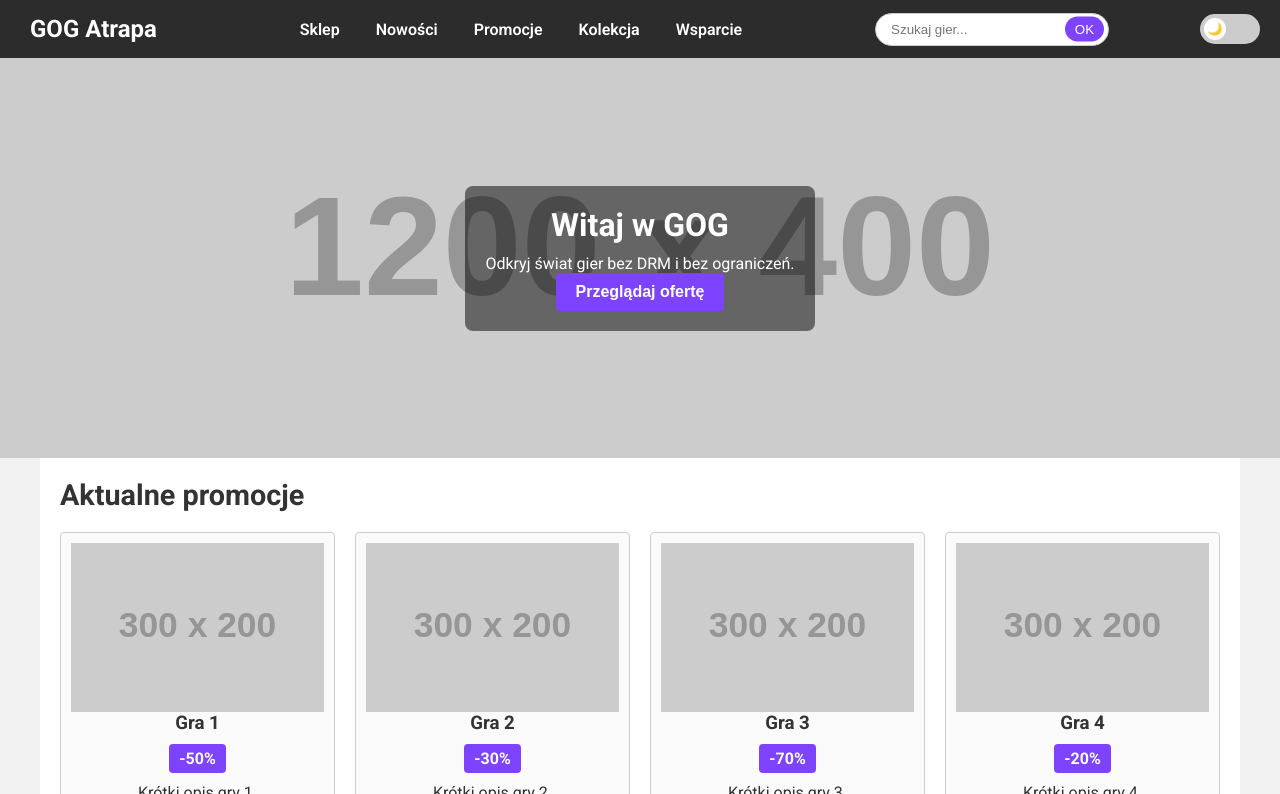
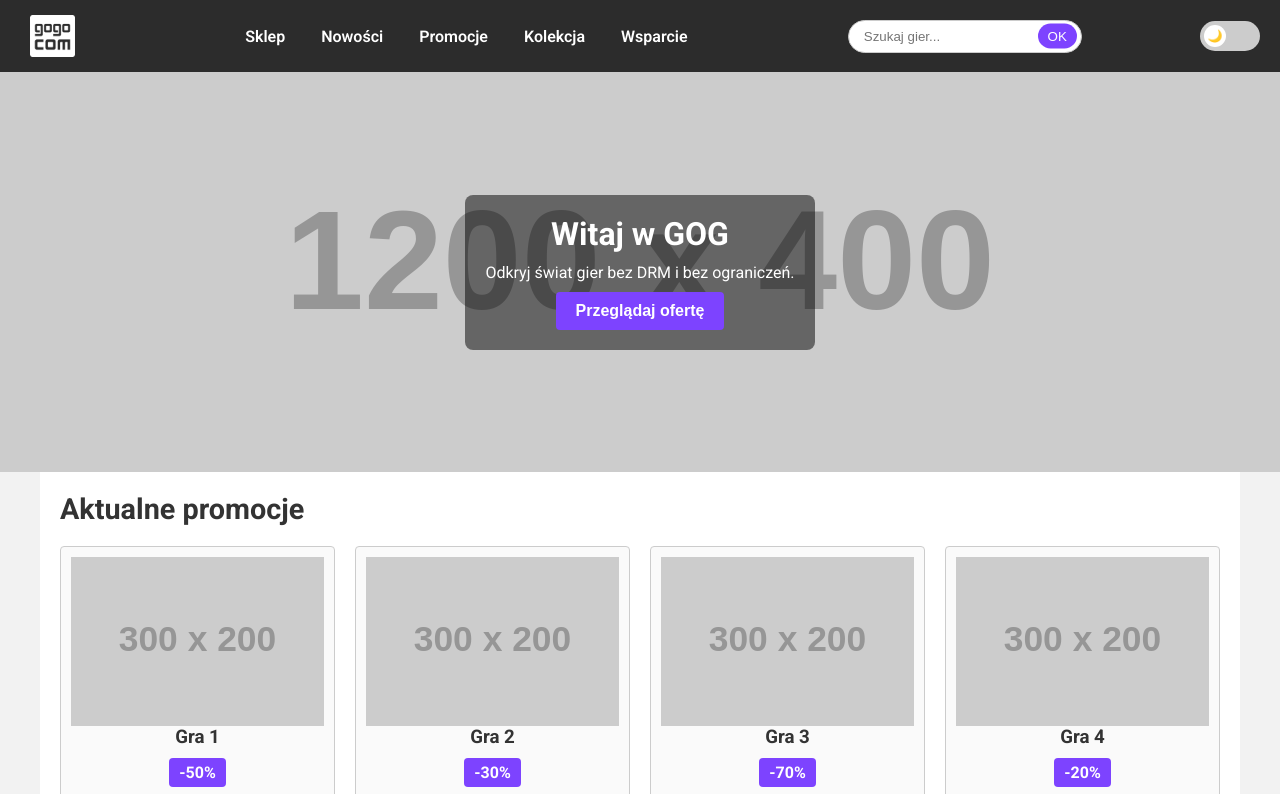
Before and after one commit to wojcikkuba/gog-clone-pu, a plain HTML site: page index.html in a window 1280 px wide. Shown: the top 794 px of the page. Drawn offline with Linux system fonts and the light colour scheme; placeholder pictures from the web are drawn by us.

Commit message:
dodanie logo

```diff
--- a/index.html
+++ b/index.html
@@ -19,7 +19,7 @@
     <header>
       <div class="top-bar">
         <div class="logo" aria-label="GOG Logo">
-          <a href="index.html" title="Przejdź do strony głównej">GOG Atrapa</a>
+          <a href="index.html" title="Przejdź do strony głównej"><img src="images/logo.png" alt="logo" style="width:45px;height:42px;"></a>
         </div>
         <nav aria-label="Główna nawigacja">
           <ul>
--- a/style.css
+++ b/style.css
@@ -43,16 +43,6 @@
     font-variation-settings: "wdth" 100;
 }
 
-/*
-  body:not([data-theme="dark"]) {
-    // Wymuszenie kolorów jasnego motywu
-    --bg-primary: #ffffff !important;
-    --bg-secondary: #f2f2f2 !important;
-    --text-primary: #333333 !important;
-    --header-bg: #2c2c2c !important;
-  }
-  */
-
 a {
     text-decoration: none;
     color: inherit;
@@ -90,7 +80,8 @@
     background: var(--header-bg);
     color: #fff;
     padding: 10px 20px;
-    position: relative;
+    position: sticky;
+    top: 0;
     z-index: 1000;
 }
 
@@ -246,6 +237,7 @@
 .hero button {
     background: #7d43ff;
     color: #fff;
+    margin-top: 10px;
     padding: 10px 20px;
     border: none;
     border-radius: 4px;
```
Also changed, not shown: support.html (+1 -1 lines), images/logo.png (added).
